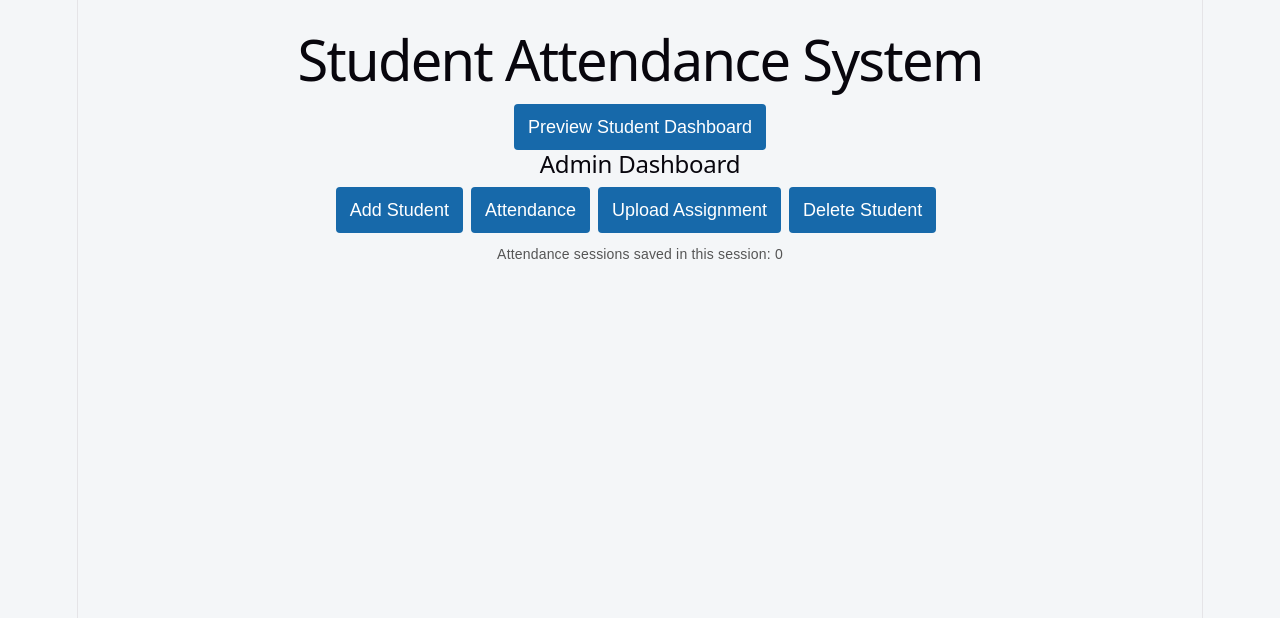
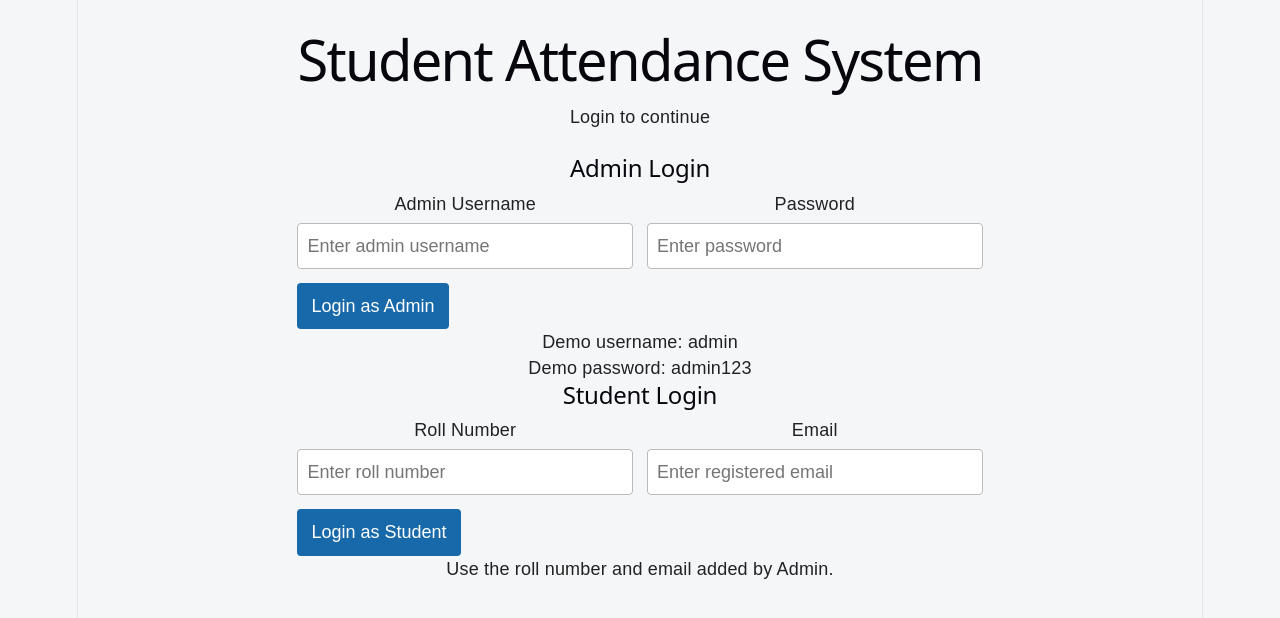
Before and after one commit to priyadarshanpratyush1125-beep/ATTENDANCE_SYSTEM_REACT, a React (Vite) app in the folder vite-project/: page / in a window 1280 px wide. Shown: the top 618 px of the page. Built offline with nearby package versions, Linux system fonts and the light colour scheme.

Commit message:
added login page for admin and student

```diff
--- a/vite-project/src/App.jsx
+++ b/vite-project/src/App.jsx
@@ -25,6 +25,24 @@ function App() {
   // Controls whether the Student Dashboard is open
   const [isStudentDashboardOpen, setIsStudentDashboardOpen] =
     useState(false);
+
+
+  // Controls whether the Login Page is visible
+  const [isLoginPageOpen, setIsLoginPageOpen] = useState(true);
+
+  // Stores messages displayed on the Login Page
+  const [loginMessage, setLoginMessage] = useState("");
+
+  // Stores Admin Login details
+  const [adminUsername, setAdminUsername] = useState("");
+  const [adminPassword, setAdminPassword] = useState("");
+
+  // Stores Student Login details
+  const [studentLogin, setStudentLogin] = useState({
+    rollNo: "",
+    email: "",
+  });
+
 
   // Stores the student selected for preview
   const [selectedStudentId, setSelectedStudentId] = useState("");
@@ -352,6 +370,73 @@ const newAssignment = {
     );
   };
 
+
+  // Handle Admin Login
+  const handleAdminLogin = (event) => {
+    event.preventDefault();
+
+    // Temporary demo credentials
+    if (
+      adminUsername.trim() === "admin" &&
+      adminPassword === "admin123"
+    ) {
+      setIsLoginPageOpen(false);
+      setIsStudentDashboardOpen(false);
+      setLoginMessage("");
+
+      setAdminUsername("");
+      setAdminPassword("");
+    } else {
+      setLoginMessage(
+        "Invalid Admin username or password."
+      );
+    }
+  };
+
+
+  // Handle Student Login
+  const handleStudentLogin = (event) => {
+    event.preventDefault();
+
+    // Find a student matching the entered roll number and email
+    const matchedStudent = students.find(
+      (student) =>
+        String(student.rollNo).trim().toLowerCase() ===
+          studentLogin.rollNo.trim().toLowerCase() &&
+        student.email.trim().toLowerCase() ===
+          studentLogin.email.trim().toLowerCase()
+    );
+
+    // Display an error if no matching student exists
+    if (!matchedStudent) {
+      setLoginMessage(
+        "Student not found. Check your roll number and email."
+      );
+      return;
+    }
+
+    // Remember the selected student's ID
+    setSelectedStudentId(String(matchedStudent.id));
+
+    // Open the Student Dashboard
+    setIsStudentDashboardOpen(true);
+    setIsLoginPageOpen(false);
+
+    // Reset the Student Dashboard's temporary view states
+    setIsMyAttendanceOpen(false);
+    setStudentAttendanceView("");
+    setIsMyAssignmentsOpen(false);
+    setStudentPreviewMessage("");
+    setLoginMessage("");
+
+    // Clear the login fields
+    setStudentLogin({
+      rollNo: "",
+      email: "",
+    });
+  };
+
+
   // Find the student selected for preview
   const previewStudent = students.find(
     (student) => String(student.id) === selectedStudentId
@@ -393,6 +478,121 @@ const newAssignment = {
   );
 
 
+  // Show the Login Page first
+  if (isLoginPageOpen) {
+    return (
+      <div className="app login-page">
+        <header>
+          <h1>Student Attendance System</h1>
+          <p>Login to continue</p>
+        </header>
+
+        <main className="login-grid">
+
+          {/* Admin Login section */}
+          <section className="login-card">
+            <h2>Admin Login</h2>
+
+            <form onSubmit={handleAdminLogin}>
+              <label>
+                Admin Username
+                <input
+                  type="text"
+                  value={adminUsername}
+                  onChange={(event) =>
+                    setAdminUsername(event.target.value)
+                  }
+                  placeholder="Enter admin username"
+                  required
+                />
+              </label>
+
+              <label>
+                Password
+                <input
+                  type="password"
+                  value={adminPassword}
+                  onChange={(event) =>
+                    setAdminPassword(event.target.value)
+                  }
+                  placeholder="Enter password"
+                  required
+                />
+              </label>
+
+              <button type="submit">
+                Login as Admin
+              </button>
+            </form>
+
+            <p className="login-hint">
+              Demo username: admin
+              <br />
+              Demo password: admin123
+            </p>
+          </section>
+
+          {/* Student Login section */}
+          <section className="login-card">
+            <h2>Student Login</h2>
+
+            <form onSubmit={handleStudentLogin}>
+              <label>
+                Roll Number
+                <input
+                  type="text"
+                  value={studentLogin.rollNo}
+                  onChange={(event) =>
+                    setStudentLogin((current) => ({
+                      ...current,
+                      rollNo: event.target.value,
+                    }))
+                  }
+                  placeholder="Enter roll number"
+                  required
+                />
+              </label>
+
+              <label>
+                Email
+                <input
+                  type="email"
+                  value={studentLogin.email}
+                  onChange={(event) =>
+                    setStudentLogin((current) => ({
+                      ...current,
+                      email: event.target.value,
+                    }))
+                  }
+                  placeholder="Enter registered email"
+                  required
+                />
+              </label>
+
+              <button type="submit">
+                Login as Student
+              </button>
+            </form>
+
+            <p className="login-hint">
+              Use the roll number and email added by Admin.
+            </p>
+          </section>
+
+        </main>
+
+        {/* Display login errors */}
+        {loginMessage && (
+          <p className="login-message" role="status">
+            {loginMessage}
+          </p>
+        )}
+      </div>
+    );
+  }
+
+
+
   // Display the Student Dashboard when preview is enabled
   if (isStudentDashboardOpen) {
     return (
@@ -409,50 +609,26 @@ const newAssignment = {
           </p>
 
           {/* Return to the Admin Dashboard */}
+
 <button
   type="button"
   onClick={() => {
     setIsStudentDashboardOpen(false);
+    setIsLoginPageOpen(true);
+
+    setSelectedStudentId("");
     setStudentPreviewMessage("");
+    setIsMyAttendanceOpen(false);
+    setStudentAttendanceView("");
+    setIsMyAssignmentsOpen(false);
+    setLoginMessage("");
   }}
 >
-            Back to Admin Dashboard
+  Logout
 </button>
 
-          <section className="student-selector-section">
-            <h3>Select Student</h3>
 
-            <label htmlFor="previewStudent">
-              Choose a student for preview
-            </label>
 
-            <select
-              id="previewStudent"
-              value={selectedStudentId}
-              onChange={(event) => {
-                setSelectedStudentId(event.target.value);
-                setStudentPreviewMessage("");
-              }}
-            >
-              <option value="">-- Select a student --</option>
-
-              {students.map((student) => (
-                <option
-                  key={student.id}
-                  value={String(student.id)}
-                >
-                  {student.name} - {student.rollNo}
-                </option>
-              ))}
-            </select>
-
-            {students.length === 0 && (
-              <p>
-                No students found. Go to the Admin Dashboard
-                and add a student first.
-              </p>
-            )}
-          </section>
 
           {/* Show the selected student's basic profile */}
           {previewStudent && (
@@ -665,16 +841,17 @@ const newAssignment = {
         <h1>Student Attendance System</h1>
       </header>
 
+
 <button
   type="button"
   onClick={() => {
-      setIsStudentDashboardOpen(true);
-      setSelectedStudentId("");
-      setStudentPreviewMessage("");
+    setIsLoginPageOpen(true);
+    setLoginMessage("");
   }}
 >
-    Preview Student Dashboard
+  Logout
 </button>
+
 
 
       <main>
```
Lines whose indentation alone changed are shown as unchanged.
